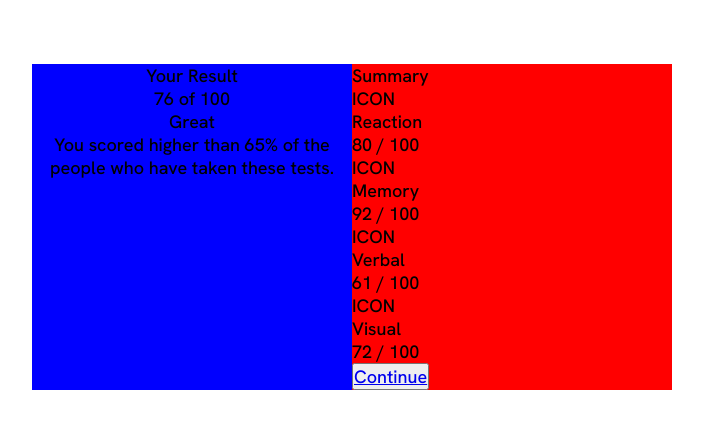
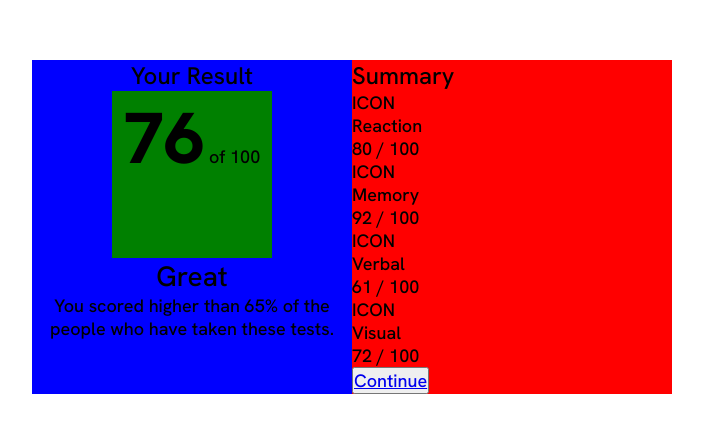
Before and after one commit to JF-D3V/Result_Summary_Component, a plain HTML site: page index.html in a window 1280 px wide. Shown: the part 173-606 px from the top of the page, without its empty margins (288-991 px from the left). Drawn offline with Linux system fonts and the light colour scheme.

Commit message:
RSComp_Update Style

```diff
--- a/style.css
+++ b/style.css
@@ -53,3 +53,29 @@ body {
 .results-component-right {
   background-color: red;
 }
+
+.component-header {
+  font-size: 2.4rem;
+  font-weight: 400;
+}
+
+.result-display {
+  display: inline-block;
+  width: 50%;
+  height: 50%;
+  background-color: green;
+}
+
+.result-display span {
+  font-size: 7.2rem;
+  font-weight: 800;
+}
+
+.result-msg {
+  font-size: 2.8rem;
+  font-weight: 500;
+}
+
+.result-summary-body {
+  font-weight: 400;
+}
```
